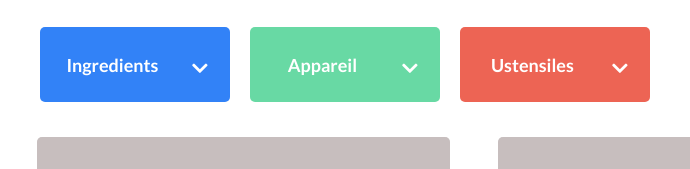
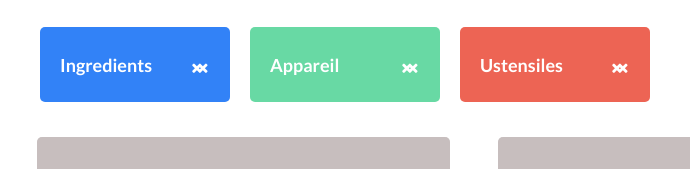
Before and after one commit to jhercovitz/JohannHercovitz_7_15112021, a plain HTML site: page html/index.html in a window 1280 px wide. Shown: the part 216-385 px from the top of the page, 24-714 px from the left. Drawn offline with Linux system fonts and the light colour scheme.

Commit message:
search input filters ok, functions filters search began

```diff
--- a/css/petits_plats.css
+++ b/css/petits_plats.css
@@ -96,50 +96,80 @@ header {
 
 .ingredient {
     font-family: 'lato';
+    font-weight: 700;
+    color: white;
+    font-size: 18px;
+    padding-left: 20px;
     background-color: #3282F7;
     border-radius: 5px;
-    font-weight: 700;
     border: none;
     height: 75px;
-    font-size: 18px;
-    color: white;
     padding-right: 4%;
     z-index: 0;
     width: 190px;
     position: absolute;
     margin-top: 10px;
+    outline: none;
+}
+
+.ingredient::placeholder {
+    color: white;
+}
+
+.ingredient::-webkit-search-cancel-button {
+    display: none;
 }
 
 .appareil {
     font-family: 'lato';
+    font-weight: 700;
+    color: white;
+    font-size: 18px;
+    padding-left: 20px;
     background-color: #68D9A4;
     border-radius: 5px;
-    font-weight: 700;
     border: none;
     height: 75px;
-    font-size: 18px;
-    color: white;
     padding-right: 4%;
     z-index: 0;
     width: 190px;
     position: absolute;
     margin-top: 10px;
+    outline: none;
+}
+
+.appareil::placeholder {
+    color: white;
+}
+
+.appareil::-webkit-search-cancel-button {
+    display: none;
 }
 
 .ustensile {
     font-family: 'lato';
-    background-color: #ED6454;
     border-radius: 5px;
     font-weight: 700;
+    color: white;
+    padding-left: 20px;
     border: none;
+    background-color: #ED6454;
     height: 75px;
     font-size: 18px;
-    color: white;
     padding-right: 4%;
     z-index: 0;
     width: 190px;
     position: absolute;
     margin-top: 10px;
+    outline: none;
+}
+
+.ustensile::placeholder {
+    color: white;
+}
+
+.ustensile::-webkit-search-cancel-button {
+    display: none;
 }
 
 
--- a/html/index.html
+++ b/html/index.html
@@ -21,16 +21,19 @@
     </header>
     <div class="filtres">
         <div class="select_filtre">
-            <input class="ingredient" type="submit" value="Ingredients">
+            <input class="ingredient" type="search" placeholder="Ingredients">
             <i class="fas fa-chevron-down"></i>
+            <i class="fas fa-chevron-up"></i>
         </div>
         <div class="select_filtre">
-            <input class="appareil" type="submit" value="Appareil">
+            <input class="appareil" type="search" placeholder="Appareil">
             <i class="fas fa-chevron-down"></i>
+            <i class="fas fa-chevron-up"></i>
         </div>
         <div class="select_filtre">
-            <input class="ustensile" type="submit" value="Ustensiles">
+            <input class="ustensile" type="search" placeholder="Ustensiles">
             <i class="fas fa-chevron-down"></i>
+            <i class="fas fa-chevron-up"></i>
         </div>
     </div>
     <section>
--- a/js/search.js
+++ b/js/search.js
@@ -50,3 +50,36 @@ function displayRecipeList(recipeList) {
     });
 }
  displayRecipeList(recipes)
+
+
+//  function displayChevron(){
+//      const chevronDown = document.getElementsByClassName('fa-chevron-down');
+//      const chevronUp = document.getElementsByClassName('fa-chevron-up');
+
+//      chevronDown.addEventListener('click', function () {
+//              if (chevronDown.clicked == true) {
+//                  chevronDown.style.display = none;
+//                  chevronUp.style.display = block;
+//              } else if (chevronUp.clicked == true) {
+//                  chevronDown.style.display = block;
+//                  chevronUp.style.display = none;
+//              } else {
+//                  chevronUp.style.display = none;
+//              }
+//          });
+//     }
+
+// displayChevron();
+
+function filtersSearch () {
+    const selectFiltre = document.getElementsByClassName('select_filtre');
+    const chevronDown = document.getElementsByClassName('fa-chevron-down');
+
+    chevronDown.addEventListener('click', function () {
+        if (chevronDown.clicked == true) {
+            selectFiltre.style.width = "667px";
+            selectFiltre.style.height = "397px";
+        }
+    });
+}
+filtersSearch ();
```
